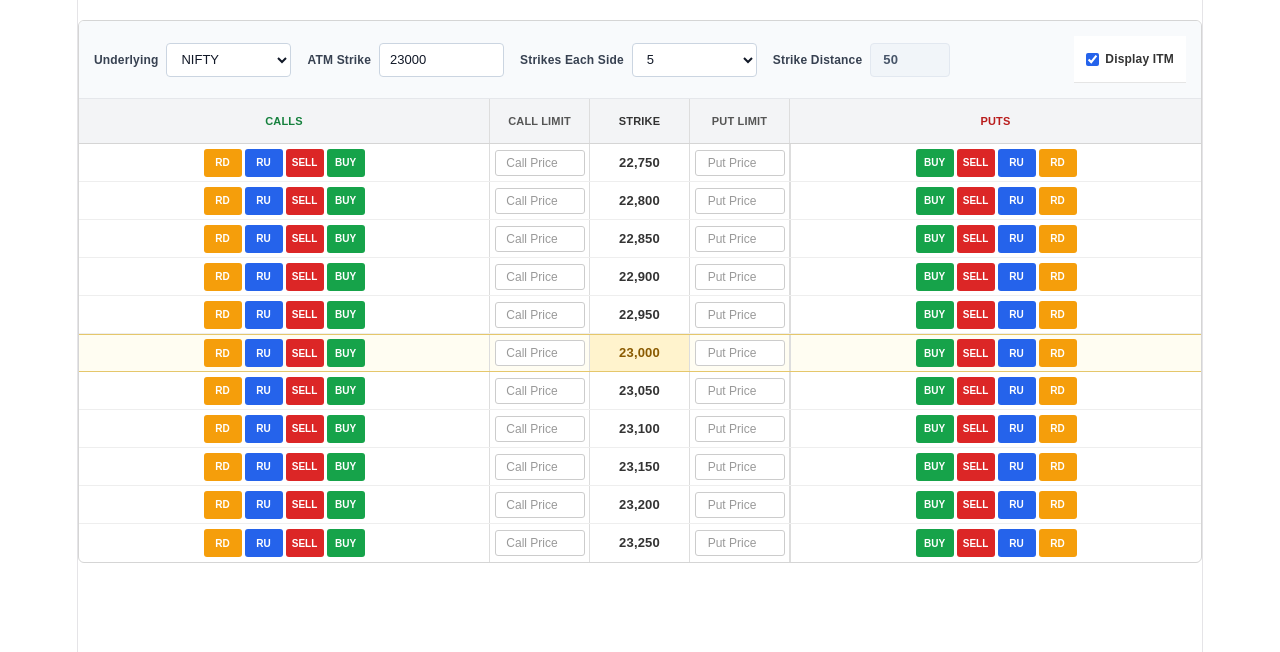
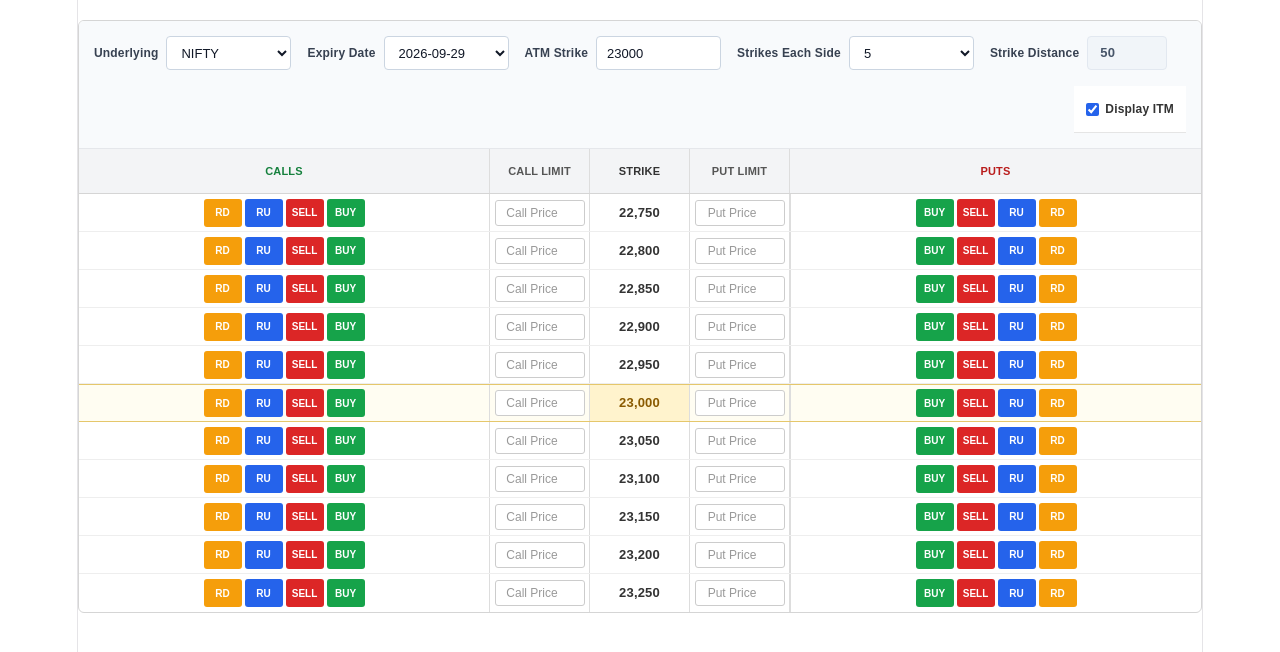
Before and after one commit to pravin-git/order-puncher, a React (Vite) app: page / in a window 1280 px wide. Shown: the top 652 px of the page. Built offline with nearby package versions, Linux system fonts and the light colour scheme.

Commit message:
New feature - Expiry date added

```diff
--- a/src/OptionChainMatrix.jsx
+++ b/src/OptionChainMatrix.jsx
@@ -36,6 +36,64 @@
   { label: "RD", action: "ROLL_DOWN", className: "roll-down" },
 ];
 
+// Format dates using local calendar values, avoiding UTC date shifts.
+function formatDate(date) {
+  const year = date.getFullYear();
+  const month = String(date.getMonth() + 1).padStart(2, "0");
+  const day = String(date.getDate()).padStart(2, "0");
+
+  return `${year}-${month}-${day}`;
+}
+
+// Return the nearest six expiry dates, including today's date
+// when today itself matches the configured expiry weekday.
+function getExpiryDates(underlying) {
+  const today = new Date();
+  today.setHours(0, 0, 0, 0);
+
+  const dates = [];
+
+  if (underlying === "NIFTY" || underlying === "SENSEX") {
+    const expiryDay = underlying === "NIFTY" ? 2 : 4;
+    const date = new Date(today);
+
+    while (dates.length < 6) {
+      if (date.getDay() === expiryDay) {
+        dates.push(formatDate(date));
+      }
+
+      date.setDate(date.getDate() + 1);
+    }
+  } else {
+    // Default rule for any additional underlying:
+    // last Tuesday of each month.
+    const date = new Date(today.getFullYear(), today.getMonth(), 1);
+
+    while (dates.length < 6) {
+      const year = date.getFullYear();
+      const month = date.getMonth();
+
+      // Day zero of the following month is the last day
+      // of the current month.
+      const lastDay = new Date(year, month + 1, 0);
+
+      // Tuesday = 2. Walk backward from the month's last day.
+      lastDay.setDate(
+        lastDay.getDate() - ((lastDay.getDay() - 2 + 7) % 7)
+      );
+      lastDay.setHours(0, 0, 0, 0);
+
+      if (lastDay >= today) {
+        dates.push(formatDate(lastDay));
+      }
+
+      date.setMonth(date.getMonth() + 1);
+    }
+  }
+
+  return dates;
+}
+
 function OptionChainMatrix({
   atmStrike = 25000,
   strikeCount = 5,
@@ -44,15 +102,23 @@
 }) {
   const [underlying, setUnderlying] = useState("NIFTY");
   const [currentATM, setCurrentATM] = useState(String(atmStrike));
-  const [selectedStrikeCount, setSelectedStrikeCount] =
-    useState(Number(strikeCount) || 5);
+  const [selectedStrikeCount, setSelectedStrikeCount] = useState(
+    Number(strikeCount) || 5
+  );
+  const [expiry, setExpiry] = useState(() => getExpiryDates("NIFTY")[0]);
   const [showITM, setShowITM] = useState(true);
 
   const [limitPrices, setLimitPrices] = useState({
     CALL: {},
     PUT: {},
   });
-const currentStrikeDistance = UNDERLYINGS[underlying].strikeDistance;
+
+  // Always use the configured distance for the selected underlying.
+  const currentStrikeDistance = UNDERLYINGS[underlying]
+    ? UNDERLYINGS[underlying].strikeDistance
+    : strikeDistance ?? 50;
+
+  const expiryOptions = getExpiryDates(underlying);
 
   const rowCount = Math.max(
     0,
@@ -78,7 +144,12 @@
     const selected = event.target.value;
 
     setUnderlying(selected);
-    setCurrentATM(String(UNDERLYINGS[selected].defaultATM));
+
+    if (UNDERLYINGS[selected]) {
+      setCurrentATM(String(UNDERLYINGS[selected].defaultATM));
+    }
+
+    setExpiry(getExpiryDates(selected)[0]);
 
     setLimitPrices({
       CALL: {},
@@ -92,6 +163,10 @@
 
   const handleStrikeCountChange = (event) => {
     setSelectedStrikeCount(Number(event.target.value));
+  };
+
+  const handleExpiryChange = (event) => {
+    setExpiry(event.target.value);
   };
 
   const handleLimitPriceChange = (type, strike, value) => {
@@ -109,6 +184,7 @@
 
     const payload = {
       underlying,
+      expiry,
       type,
       action,
       strike,
@@ -134,6 +210,21 @@
             {Object.entries(UNDERLYINGS).map(([key, config]) => (
               <option key={key} value={key}>
                 {config.label}
+              </option>
+            ))}
+          </select>
+        </div>
+
+        <div className="control-group">
+          <label htmlFor="expiry-date">Expiry Date</label>
+          <select
+            id="expiry-date"
+            value={expiry}
+            onChange={handleExpiryChange}
+          >
+            {expiryOptions.map((date) => (
+              <option key={date} value={date}>
+                {date}
               </option>
             ))}
           </select>
```
Also changed, not shown: src/OptionChainMatrix.css (+6 -6 lines).
